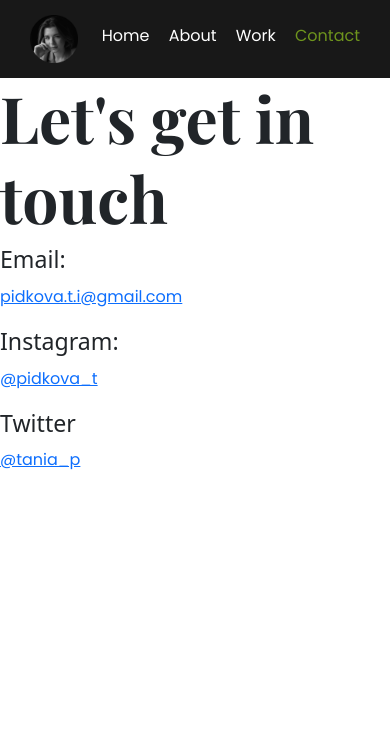
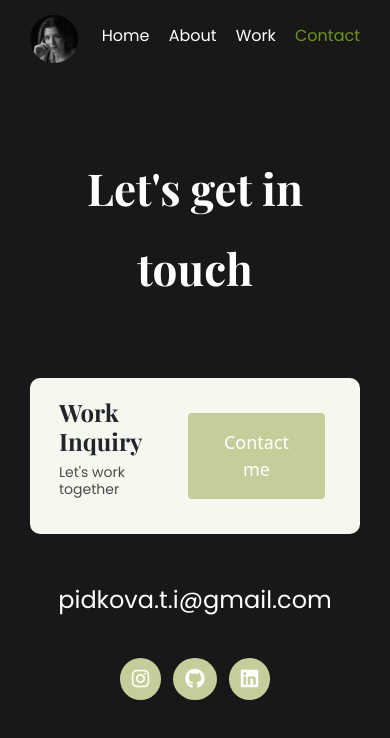
Before and after one commit to Pidkova/portfolio_project, a plain HTML site: page contact.html in a window 390 px wide. Drawn offline with nearby package versions, Linux system fonts and the light colour scheme.

Commit message:
Added content to contact page

```diff
--- a/contact.html
+++ b/contact.html
@@ -23,7 +23,7 @@
       crossorigin="anonymous"
     ></script>
   </head>
-  <body>
+  <body style="background-color: #181818">
     <div class="navigation-bar">
       <nav class="d-flex justify-content-between">
         <a href="/">
@@ -42,20 +42,37 @@
         </ul>
       </nav>
     </div>
-    <h1>Let's get in touch</h1>
-    <h3>Email:</h3>
-    <p>
-      <a href="mailto:pidkova.t.i@gmail.com">pidkova.t.i@gmail.com</a>
-    </p>
-    <h3>Instagram:</h3>
-    <p>
-      <a href="https://www.instagram.com/pidkova_t/" target="blank"
-        >@pidkova_t</a
-      >
-    </p>
-    <h3>Twitter</h3>
-    <p>
-      <a href="https://www.twitter.com/tania_p" target="blank">@tania_p</a>
-    </p>
+    <div class="container contact-page">
+      <h1 class="">Let's get in touch</h1>
+      <footer>
+        <div class="contact-box d-flex justify-content-between mb-4">
+          <div class="d-flex align-items-center">
+            <span class="ps-4">
+              <h4>Work Inquiry</h4>
+              <p>Let's work together</p>
+            </span>
+          </div>
+          <div>
+            <a href="" class="btn btn-brand"> Contact me </a>
+          </div>
+        </div>
+        <a
+          href="mailto:pidkova.t.i@gmail.com"
+          class="email-link text-center mt-5"
+          >pidkova.t.i@gmail.com</a
+        >
+        <div class="social-links text-center mt-1 mb-4">
+          <a href="https://www.instagram.com/pidkova_t/" target="blank"
+            ><i class="fa-brands fa-instagram social-links-icon me-2"></i
+          ></a>
+          <a href="https://github.com/Pidkova" target="blank"
+            ><i class="fa-brands fa-github social-links-icon me-2"></i
+          ></a>
+          <a href="" target="blank"
+            ><i class="fa-brands fa-linkedin social-links-icon"></i
+          ></a>
+        </div>
+      </footer>
+    </div>
   </body>
 </html>
--- a/css/style.css
+++ b/css/style.css
@@ -97,13 +97,15 @@ p {
 }
 .workpage-content {
   margin: 0 auto;
-  max-width: 70%;
   padding: 75px 40px 150px 40px;
 }
 .works {
   text-align: center;
 }
 .work-heading {
+  text-align: start;
+  margin-left: 80px;
+  max-width: 70%;
   font-size: 56px;
 }
 
@@ -115,6 +117,9 @@ p {
 .works p {
   font-size: 14px;
   color: rgba(0, 0, 0, 0.7);
+}
+.work-img {
+  max-width: 70%;
 }
 .logo {
   max-height: 48px;
@@ -149,8 +154,8 @@ li.active a {
 footer .contact-box {
   background-color: #f6f8f0;
   border-radius: 10px;
-  margin-bottom: 20px;
-  margin: 0 auto;
+  margin: 20px 50px;
+  padding: 30px;
 }
 footer .contact-box h4 {
   font-family: var(--heading-font-family);
@@ -158,6 +163,7 @@ footer .contact-box h4 {
   font-weight: bold;
 }
 footer .contact-box p {
+  text-align: left;
   font-family: var(--default-font-family);
   font-size: 18px;
   font-weight: normal;
@@ -190,13 +196,33 @@ footer .email-link:hover {
   transition: all 100ms ease-in-out;
 }
 
-@media (max-width: 850px) {
+div.container .contact-page {
+  margin-left: 0px;
+  margin-right: 0px;
+}
+
+.contact-page h1 {
+  font-size: 64px;
+  color: white;
+  padding: 70px 0px 50px 0px;
+}
+.contact-page .email-link {
+  color: white;
+  margin: 30px 0 40px 0;
+}
+
+@media (max-width: 820px) {
   .discription-project {
     padding: 0;
     text-align: center;
   }
   .discription-project h2 {
     font-size: 44px;
+  }
+
+  footer .contact-box {
+    margin: 20px 0;
+    padding: 5px;
   }
 
   footer .contact-box h4 {
@@ -225,11 +251,23 @@ footer .email-link:hover {
     font-size: 36px;
   }
   .workpage-content {
-    max-width: 90%;
     padding: 65px 40px 150px 40px;
   }
   .work-heading {
+    max-width: 100%;
     font-size: 30px;
-    line-height: 1.5;
+    line-height: 36px;
+    margin: 0 0 50px 50px;
+  }
+  .workpage-content .row {
+    margin: 0px;
+  }
+  .contact-page h1 {
+    margin-left: 0px;
+    font-size: 44px;
+    text-align: center;
+  }
+  .contact-page {
+    padding: 0px 30px 0px 30px;
   }
 }
```
Also changed, not shown: about.html (+28 -4 lines), work.html (+37 -6 lines).
